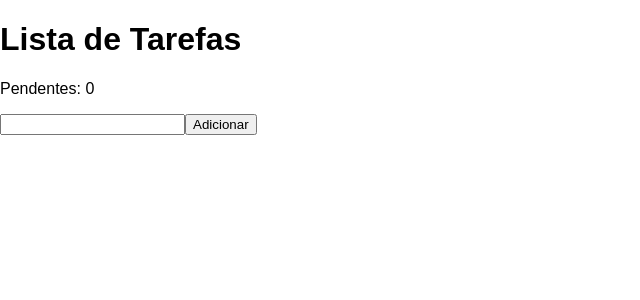
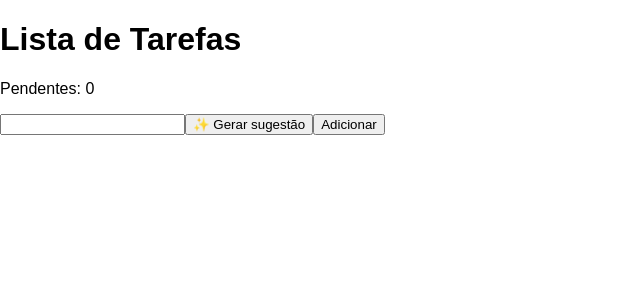
Before and after one commit to IA-Pessoas/TaskFlow, a React (Vite) app: page / in a window 1280 px wide. Shown: the top 300 px of the page, without its empty margins (0-640 px from the left). Built offline with nearby package versions, Linux system fonts and the light colour scheme.

Commit message:
Fase 3.5: Criação do useFecth e conexão com Api

```diff
--- a/src/components/taskForm.tsx
+++ b/src/components/taskForm.tsx
@@ -1,25 +1,51 @@
 import type { FormEvent } from "react";
+import { useState } from "react";
+import { useFetch } from "../hooks/useFetch";
 
 type TaskFormProps = {
   onAdd: (title: string) => void;
 };
 
 function TaskForm({ onAdd }: TaskFormProps) {
+  const [title, setTitle] = useState("");
+  const [fetchUrl, setFetchUrl] = useState<string | null>(null);
+
+  const { data, loading, error } = useFetch<{ todo: string }>(fetchUrl);
 
   function handleSubmit(e: FormEvent<HTMLFormElement>) {
     e.preventDefault();
 
-    const formData = new FormData(e.currentTarget);
-    const title = String(formData.get("task") || "");
+    const trimmedTitle = title.trim();
+    if (!trimmedTitle) return;
 
-    onAdd(title);
+    onAdd(trimmedTitle);
+    setTitle("");
+  }
 
-    e.currentTarget.reset();
+  function handleSuggest() {
+    setFetchUrl(`https://dummyjson.com/todos/random?ts=ts=${Date.now()}`);
   }
 
   return (
-    <form onSubmit={handleSubmit}>
-      <input name="task" />
+    <form onSubmit={handleSubmit} autoComplete="off">
+      <input
+        name="task"
+        value={title}
+        onChange={(e) => setTitle(e.target.value)}
+      />
+
+      <button type="button" onClick={handleSuggest} disabled={loading}>
+        {loading ? "Buscando..." : "✨ Gerar sugestão"}
+      </button>
+
+      {error && <p>Não foi possível carregar sugestão</p>}
+
+      {data && (
+        <p onClick={() => setTitle(data.todo)} style={{ cursor: "pointer" }}>
+          💡 {data.todo} <small>(clique para usar)</small>
+        </p>
+      )}
+
       <button type="submit">Adicionar</button>
     </form>
   );
--- /dev/null
+++ b/src/hooks/useFetch.ts
@@ -0,0 +1,41 @@
+// src/hooks/useFetch.ts
+import { useState, useEffect } from 'react';
+
+interface FetchState<T> {
+  data: T | null;
+  loading: boolean;
+  error: string | null;
+}
+
+function useFetch<T>(url: string | null): FetchState<T> {
+  const [state, setState] = useState<FetchState<T>>({
+    data: null,
+    loading: false,
+    error: null,
+  });
+
+  useEffect(() => {
+    if (!url) return; // url null = não busca nada
+
+    const controller = new AbortController(); // Cancela o request de verdade
+
+    setState({ data: null, loading: true, error: null });
+
+    fetch(url, { signal: controller.signal })
+      .then(res => {
+        if (!res.ok) throw new Error(`Erro ${res.status}: ${res.statusText}`);
+        return res.json() as Promise<T>;
+      })
+      .then(data => setState({ data, loading: false, error: null }))
+      .catch(err => {
+        if (err.name === 'AbortError') return; // Ignorar cancelamento — não é erro
+        setState({ data: null, loading: false, error: err.message });
+      });
+
+    return () => controller.abort(); // Cancela o request se o componente desmontar
+  }, [url]);
+
+  return state;
+}
+
+export { useFetch }
--- a/src/hooks/useTaskTitle.ts
+++ b/src/hooks/useTaskTitle.ts
@@ -2,7 +2,7 @@ import { useEffect } from "react";
 
 function useTaskTitle(pendingCount : number) {
     useEffect(() => {
-       document.title = pendingCount > 0 ? `(${pendingCount}) TaskFLow` : "TaskFlow";
+       document.title = pendingCount > 0 ? `(${pendingCount}) TaskFlow` : "TaskFlow";
     },[pendingCount]);
 }
 
```
Also changed, not shown: src/components/taskSuggestion.tsx (added).
